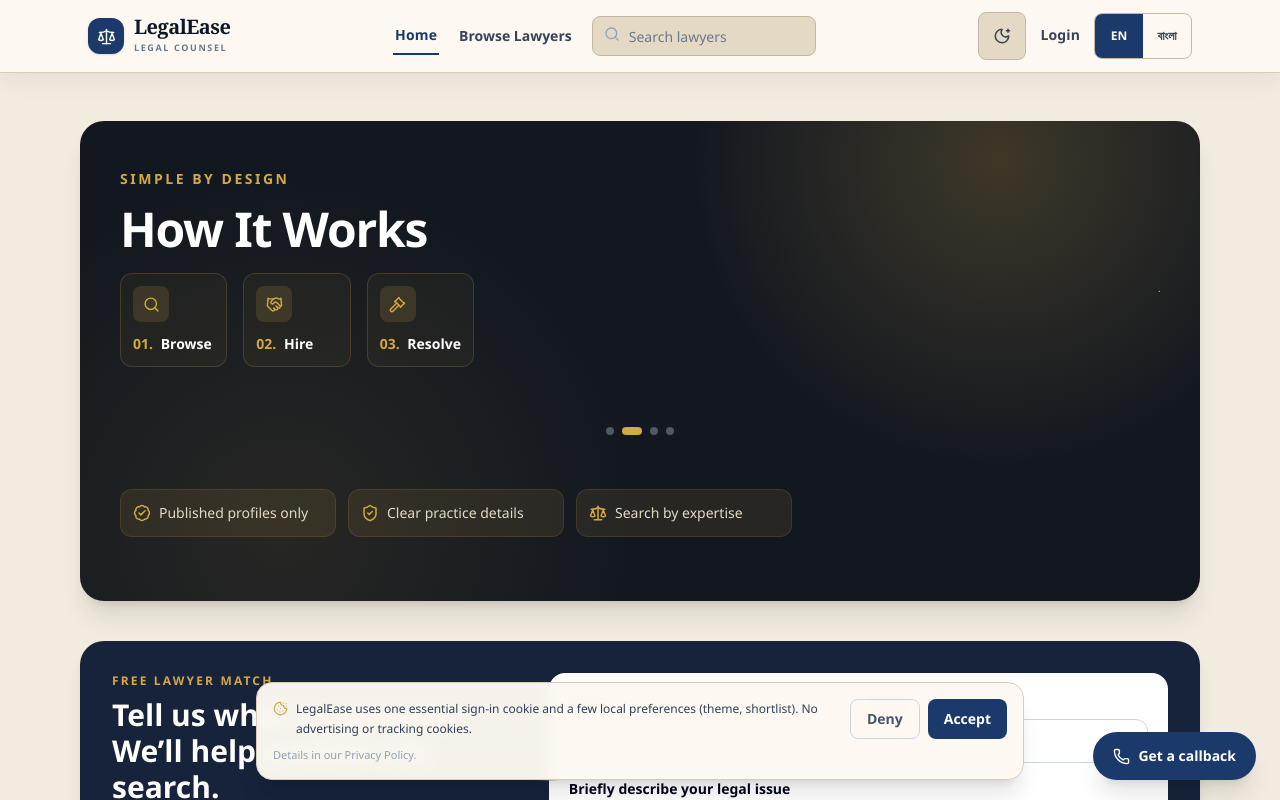
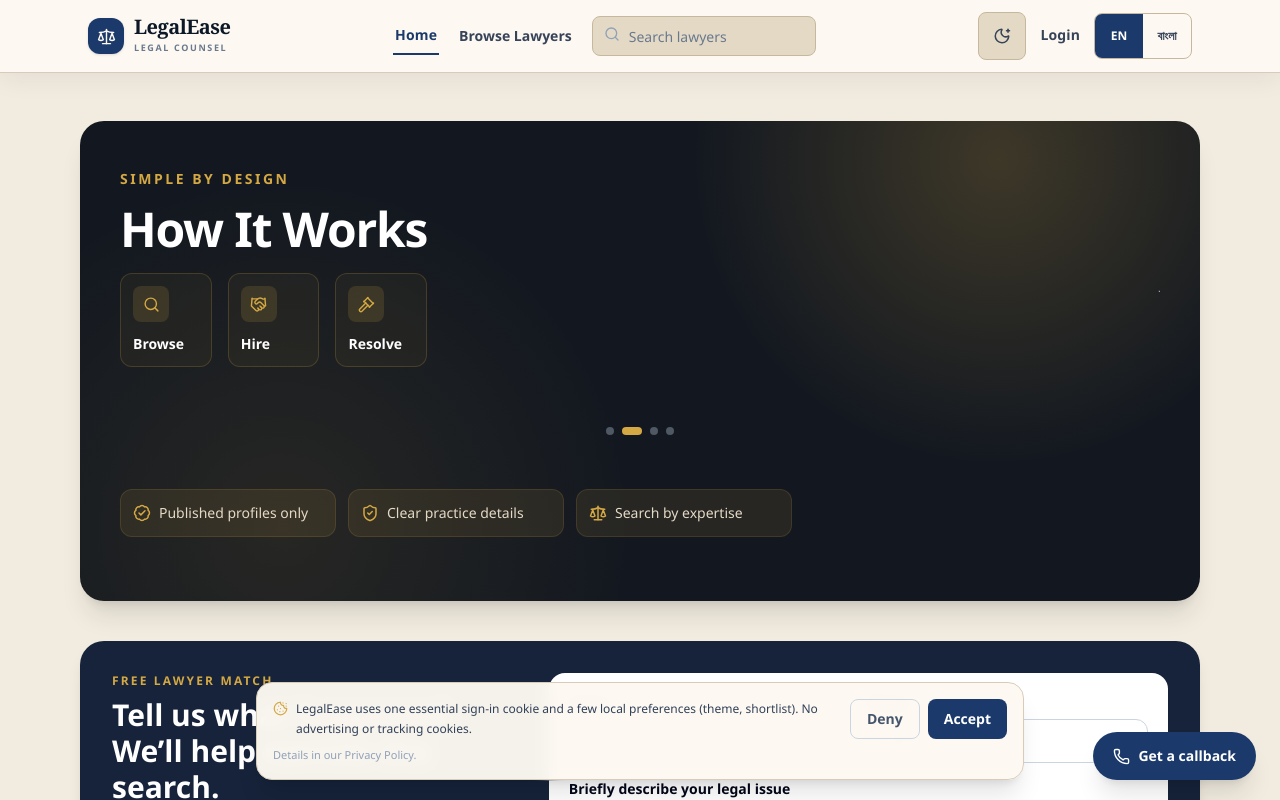
Before and after one commit to CreativeGhalib/legalease-client, a React (Vite) app: page / in a window 1280 px wide. Shown: the top 800 px of the page. Built offline with nearby package versions, Linux system fonts and the light colour scheme; no server answers.

Commit message:
fix(home): drop step numerals from How It Works cards
Icons already communicate sequence; the 01/02/03 prefix read as
unprofessional next to the icons.

```diff
--- a/src/pages/public/HomePage.jsx
+++ b/src/pages/public/HomePage.jsx
@@ -124,9 +124,7 @@
                     <span className="grid h-9 w-9 shrink-0 place-items-center rounded-lg bg-[#d4a843]/15 text-[#d4a843]">
                       <Icon size={17} aria-hidden="true" />
                     </span>
-                    <span className="text-sm font-semibold text-white">
-                      <span className="mr-1 text-[#d4a843]">{step}.</span> {label}
-                    </span>
+                    <span className="text-sm font-semibold text-white">{label}</span>
                   </li>
                 ))}
               </ol>
```
